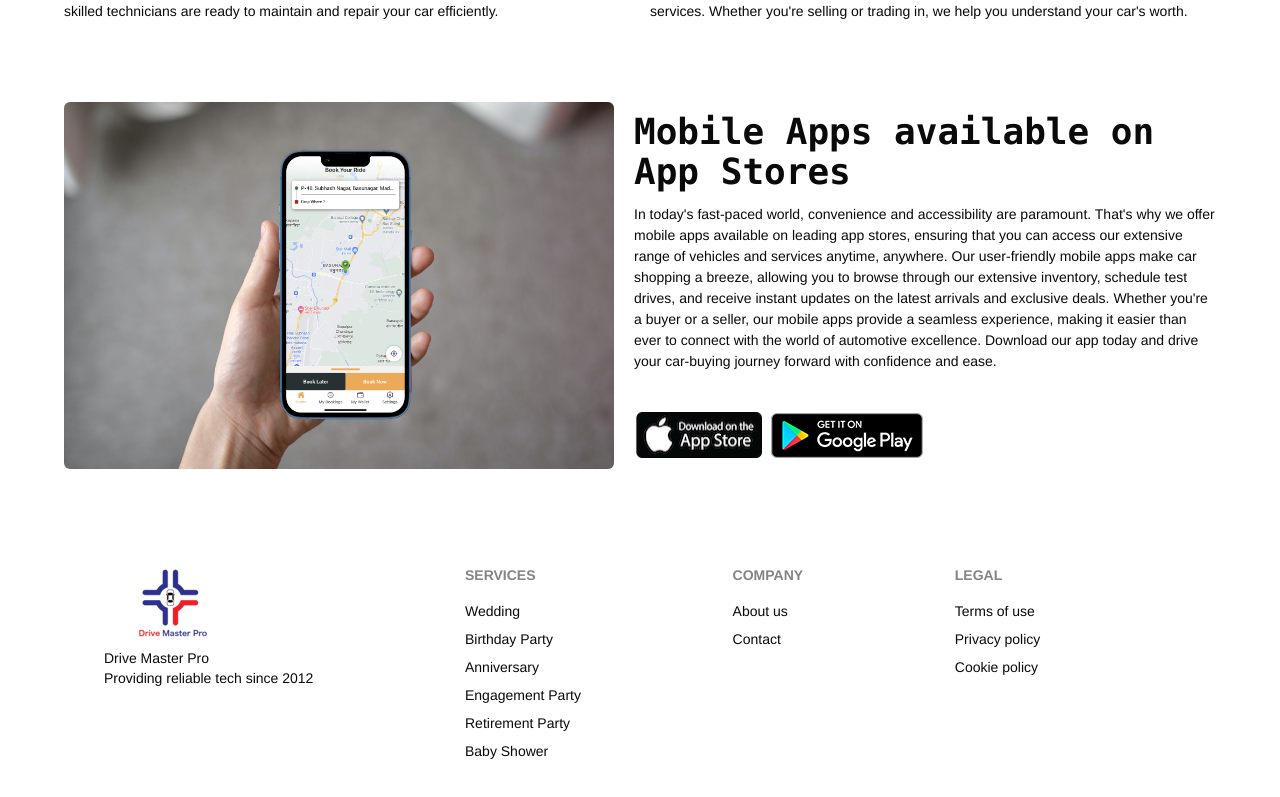
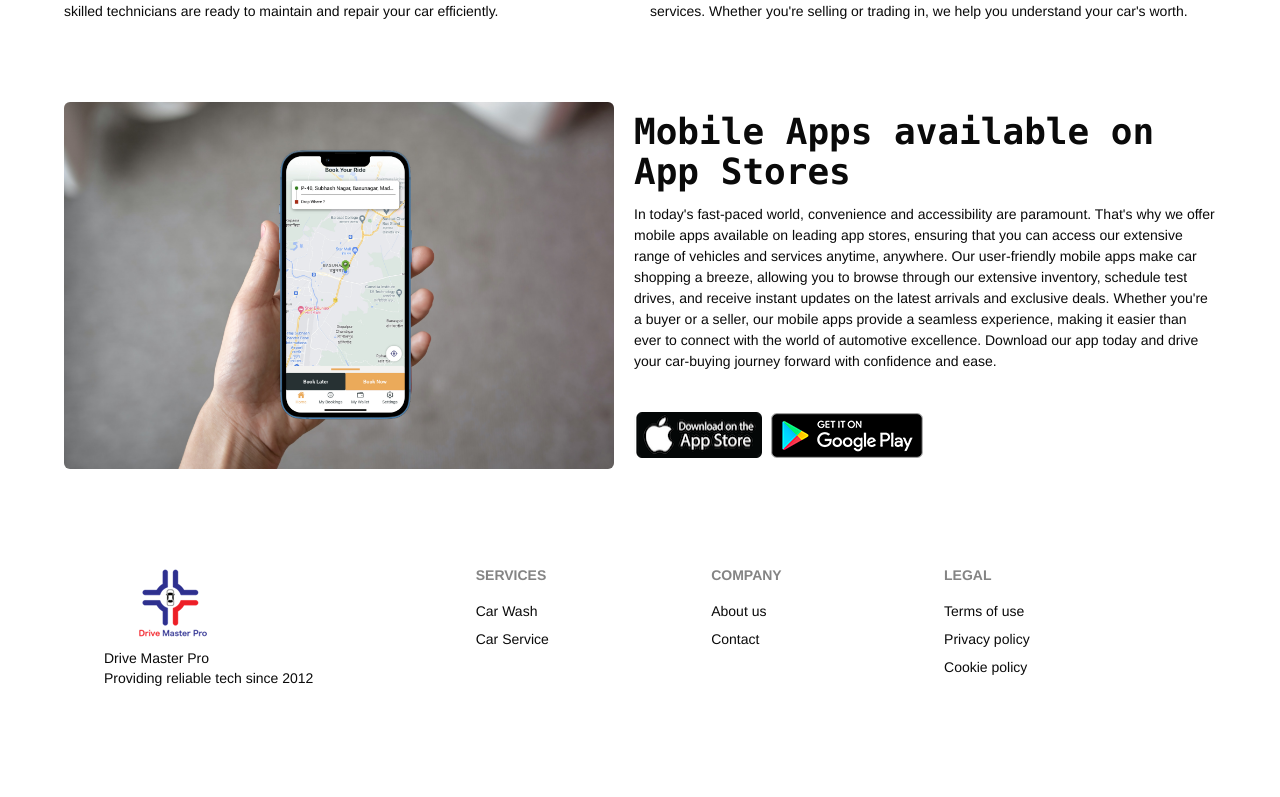
Before and after one commit to fahim-khandakar/drive-master-pro-client-side, a React (Vite) app: page / in a window 1280 px wide. Shown: the part 2236-3033 px from the top of the page. After the commit the page ends 2964 px from the top, so only its background shows below. Built offline with nearby package versions, Linux system fonts and the light colour scheme; no server answers.

Commit message:
added user based functionality for showing cart

```diff
--- a/src/Components/CarDetails/CarDetails.jsx
+++ b/src/Components/CarDetails/CarDetails.jsx
@@ -1,8 +1,12 @@
-import { useEffect, useState } from "react";
+import { useContext, useEffect, useState } from "react";
 import { useLoaderData } from "react-router-dom";
+import { AuthContext } from "../Provider/AuthProvider";
 
 const CarDetails = () => {
+  const { user } = useContext(AuthContext);
+  const email = user.email;
   const loadedData = useLoaderData();
+  const data = { ...loadedData, email };
   const [cartList, setCartList] = useState([]);
   const { photo, name, brandName, productType, price, description, rating } =
     loadedData;
@@ -11,18 +15,16 @@ const CarDetails = () => {
       .then((res) => res.json())
       .then((data) => setCartList(data));
   }, []);
-  // const checkList = cartList.map((cart) => cart._id === loadedData._id);
-  // console.log(checkList.length);
-  // console.log(loadedData._id);
+
   const handleAddCart = () => {
-    const checkList = cartList.find((cart) => cart._id === loadedData._id);
+    const checkList = cartList.find((cart) => cart.email === loadedData.email);
     if (!checkList) {
       fetch("https://drive-master-pro-server.vercel.app/cartList", {
         method: "POST",
         headers: {
           "content-type": "application/json",
         },
-        body: JSON.stringify(loadedData),
+        body: JSON.stringify(data),
       })
         .then((res) => res.json())
         .then((data) => {
--- a/src/Components/Footer/Footer.jsx
+++ b/src/Components/Footer/Footer.jsx
@@ -13,12 +13,8 @@ const Footer = () => {
         </aside>
         <nav>
           <header className="footer-title">Services</header>
-          <a className="link link-hover">Wedding</a>
-          <a className="link link-hover">Birthday Party</a>
-          <a className="link link-hover">Anniversary</a>
-          <a className="link link-hover">Engagement Party</a>
-          <a className="link link-hover">Retirement Party</a>
-          <a className="link link-hover">Baby Shower</a>
+          <a className="link link-hover">Car Wash</a>
+          <a className="link link-hover">Car Service</a>
         </nav>
         <nav>
           <header className="footer-title">Company</header>
--- a/src/Components/MyCart/MyCart.jsx
+++ b/src/Components/MyCart/MyCart.jsx
@@ -1,14 +1,22 @@
 // import { useLoaderData } from "react-router-dom";
 import CartList from "../CartList/CartList";
-import { useEffect, useState } from "react";
+import { useContext, useEffect, useState } from "react";
+import { AuthContext } from "../Provider/AuthProvider";
+// import { useLoaderData } from "react-router-dom";
 
 const MyCart = () => {
-  // const loadedData = useLoaderData();
+  const { user } = useContext(AuthContext);
+  const email = user.email;
   const [data, setData] = useState([]);
+  console.log(data);
+
   useEffect(() => {
     fetch("https://drive-master-pro-server.vercel.app/cartList")
       .then((res) => res.json())
-      .then((data) => setData(data));
+      .then((data) => {
+        const userData = data.filter((item) => item.email === email);
+        setData(userData);
+      });
   }, []);
 
   return (
```
